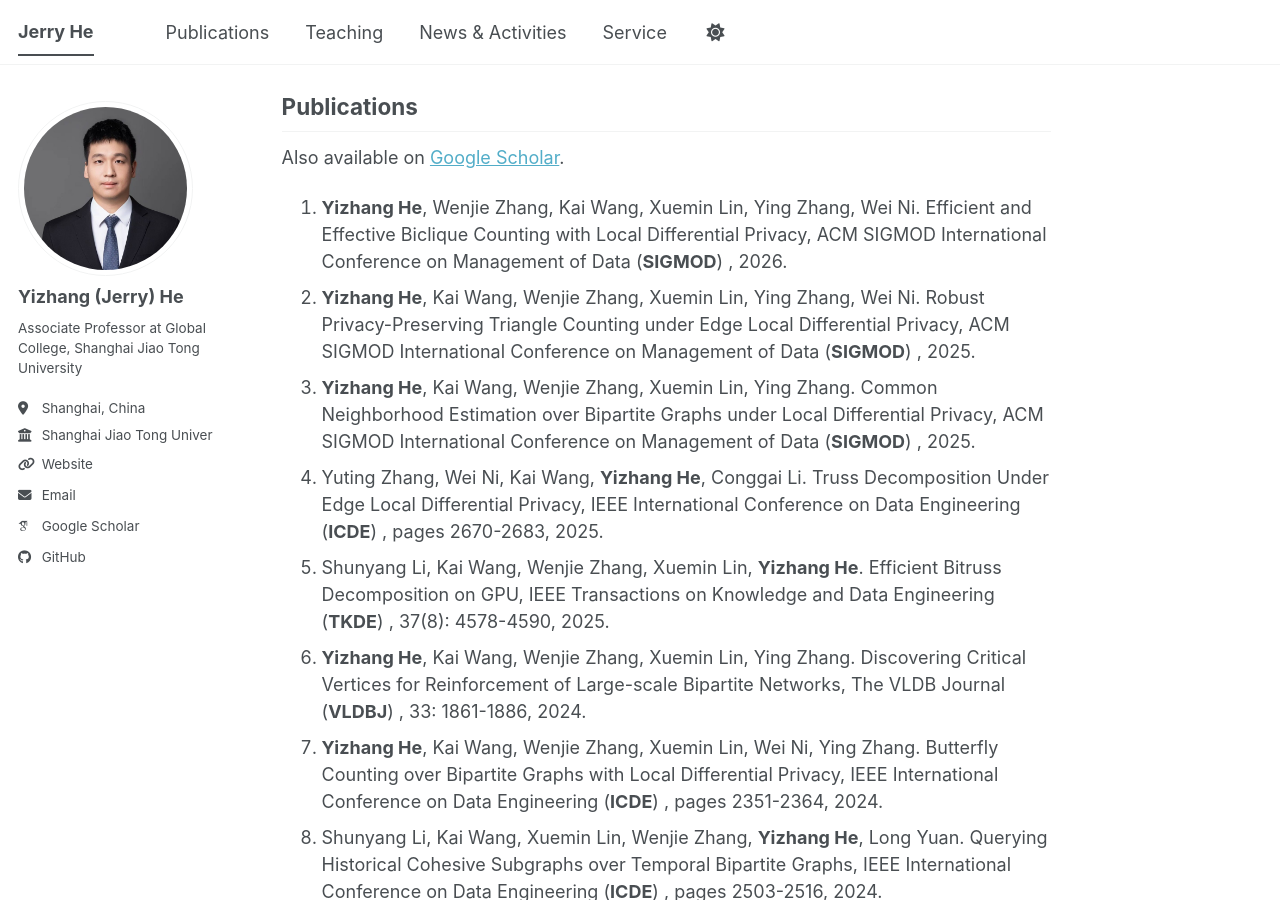
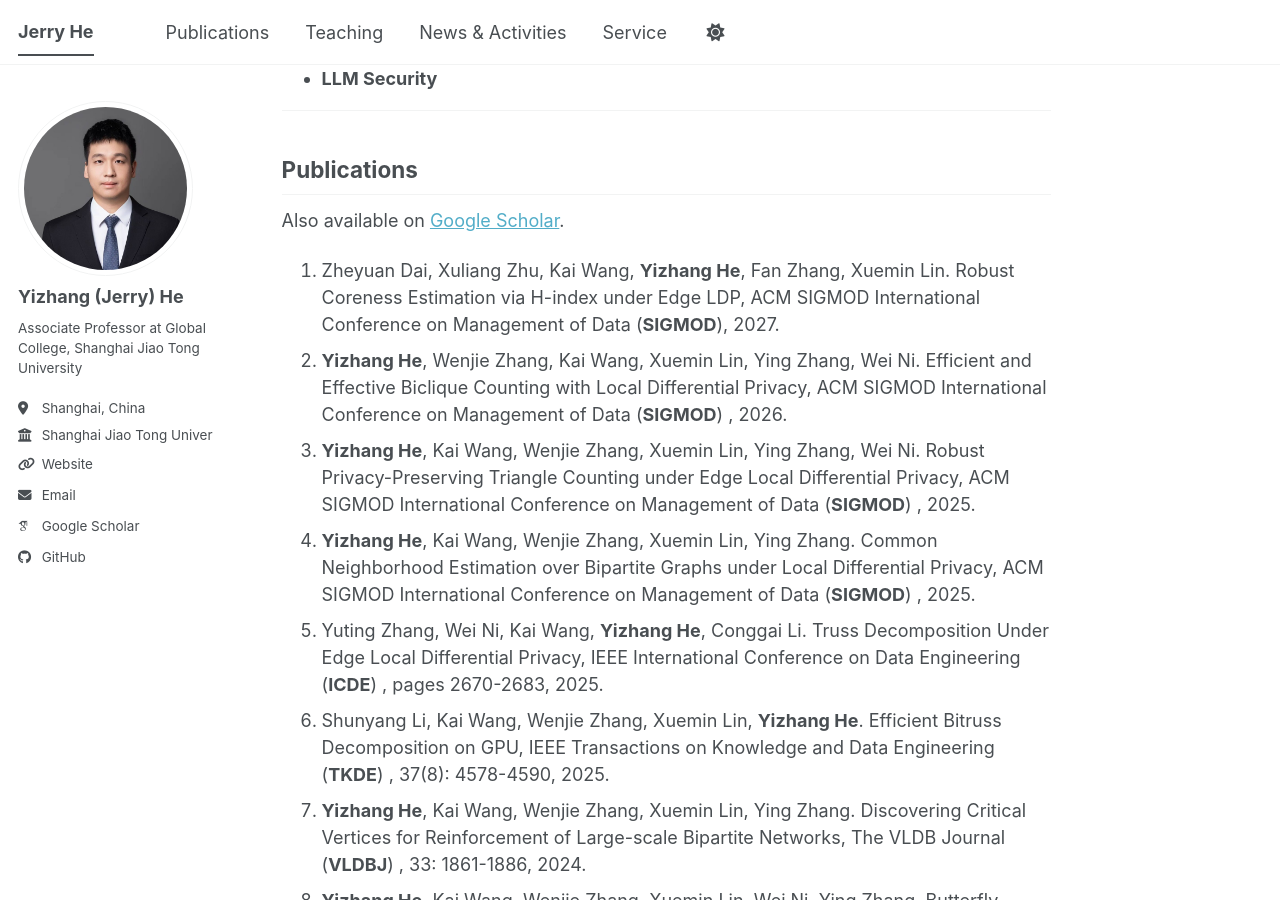
Before and after one commit to jerryUNSW/jerryUNSW.github.io, a Jekyll site: the page built from _pages/about.md, in a window 1280 px wide and 900 px high, scrolled down 1817 px. Built offline with Jekyll 4.4.1, drawn with Linux system fonts in a browser that asks for light colours; some web fonts are replaced; a script bundle is joined from its source files by our own code; library files that are not in the unit come from our copies; some of the changed text lies outside the part shown.

Commit message:
Add SIGMOD 2027 paper acceptance

```diff
--- a/_pages/about.md
+++ b/_pages/about.md
@@ -14,6 +14,7 @@
 
 ## <span id="news">News & Activities</span>
 
+- **September 2026 — Paper accepted at SIGMOD 2027.** Our paper **“Robust Coreness Estimation via H-index under Edge LDP”** has been accepted by **ACM SIGMOD 2027**.
 - **September 2026 — International training program for officials from the Americas.** I delivered the lecture **“Industrial Upgrading and International Cooperation in the Age of AI”** at the BRICS AI Center in Shanghai to government officials from seven countries across the Americas. We discussed why the current AI wave is different, how AI creates value in the real economy, how foundation models become AI agents, and how cities can create environments where new technologies become real products.
 
   <img src="/images/news/2026-09-08-ai-international-talk.jpg" alt="Yizhang He delivering a lecture on artificial intelligence to officials from the Americas in Shanghai" style="width: 100%; height: auto; margin-top: 0.6rem; border-radius: 6px;">
@@ -41,6 +42,7 @@
 
 Also available on [Google Scholar](https://scholar.google.com/citations?user=AeA4sfcAAAAJ).
 
+1. Zheyuan Dai, Xuliang Zhu, Kai Wang, **Yizhang He**, Fan Zhang, Xuemin Lin. Robust Coreness Estimation via H-index under Edge LDP, ACM SIGMOD International Conference on Management of Data (**SIGMOD**), 2027.
 1. **Yizhang He**, Wenjie Zhang, Kai Wang, Xuemin Lin, Ying Zhang, Wei Ni. Efficient and Effective Biclique Counting with Local Differential Privacy, ACM SIGMOD International Conference on Management of Data (**SIGMOD**) , 2026.
 1. **Yizhang He**, Kai Wang, Wenjie Zhang, Xuemin Lin, Ying Zhang, Wei Ni. Robust Privacy-Preserving Triangle Counting under Edge Local Differential Privacy, ACM SIGMOD International Conference on Management of Data (**SIGMOD**) , 2025.
 1. **Yizhang He**, Kai Wang, Wenjie Zhang, Xuemin Lin, Ying Zhang. Common Neighborhood Estimation over Bipartite Graphs under Local Differential Privacy, ACM SIGMOD International Conference on Management of Data (**SIGMOD**) , 2025.
```
